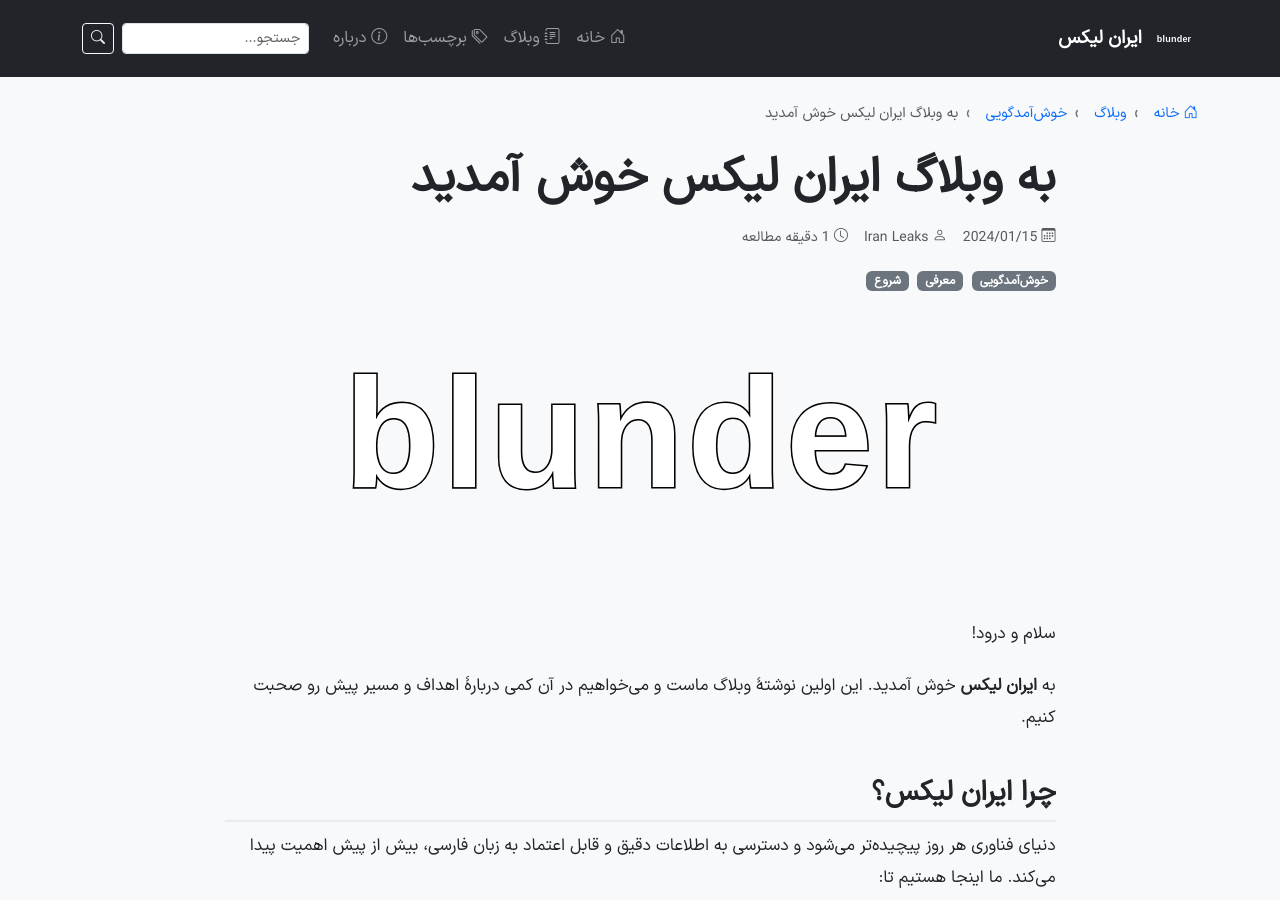
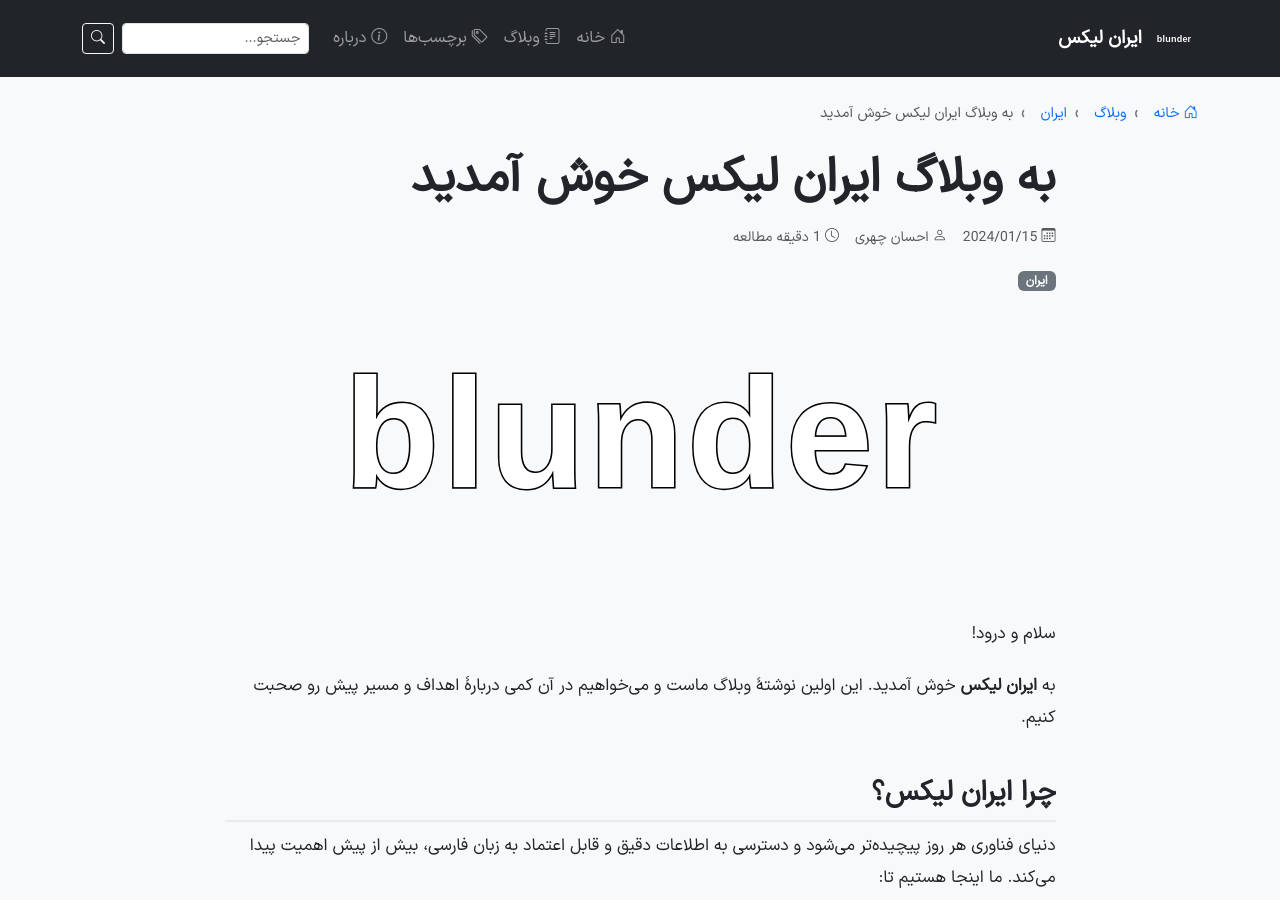
Before and after one commit to iranleaks/iranleaks.github.io, a Jekyll site: the page built from _posts/2026-10-20-1.md, in a window 1280 px wide and 900 px high. Built offline with Jekyll 4.4.1, drawn with Linux system fonts in a browser that asks for light colours.

Commit message:
Update author, tags, and categories in blog post

```diff
--- a/_posts/2026-10-20-1.md
+++ b/_posts/2026-10-20-1.md
@@ -3,9 +3,9 @@ layout: post
 title: "به وبلاگ ایران لیکس خوش آمدید"
 description: "اولین نوشته وبلاگ ایران لیکس — معرفی اهداف و مسیر پیش رو"
 date: 2024-01-15 10:00:00 +0330
-author: "Iran Leaks"
-tags: [خوش‌آمدگویی, معرفی, شروع]
-categories: [خوش‌آمدگویی]
+author: "احسان چهری"
+tags: [ایران]
+categories: [iran]
 image: "https://iranleaks.github.io/blog.svg"
 ---
 
```
